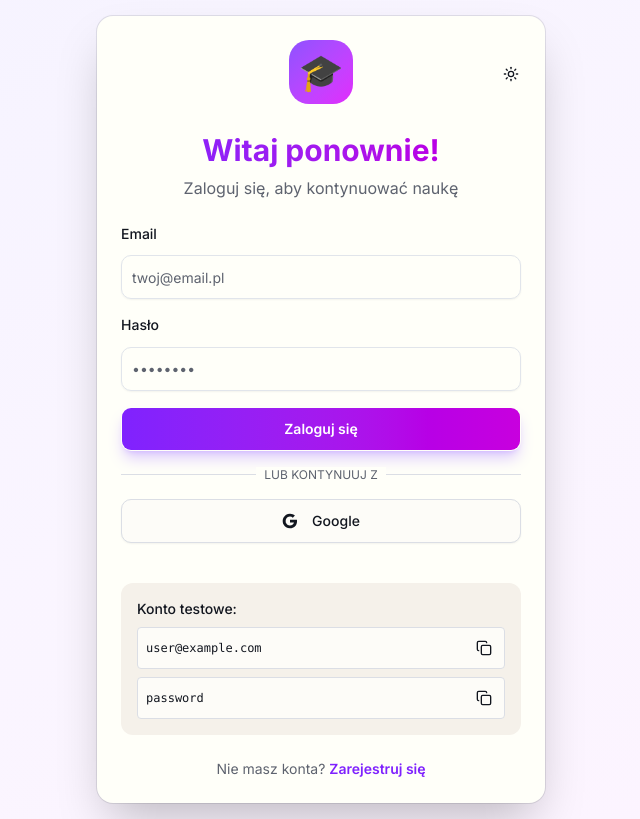
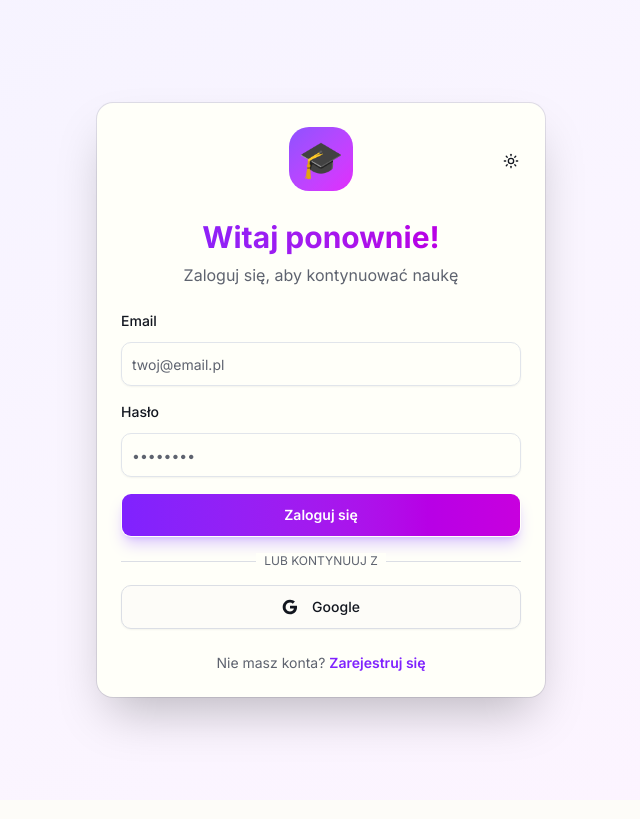
Before and after one commit to AleksanderOne/flashcards-app, a Next.js app: page /login in a window 1280 px wide. Shown: the whole page, without its empty margins (319-959 px from the left). Built offline with nearby package versions, Linux system fonts and the light colour scheme.

Commit message:
chore(auth): usunięcie danych konta testowego z ekranu logowania

```diff
--- a/app/(auth)/login/page.tsx
+++ b/app/(auth)/login/page.tsx
@@ -158,41 +158,7 @@ export default function LoginPage() {
                     </svg>
                     Google
                 </Button>
-                <div className="mt-6 rounded-lg bg-muted p-4 text-sm">
-                    <p className="font-medium mb-2">Konto testowe:</p>
-                    <div className="space-y-2">
-                        <div className="flex items-center justify-between gap-2 p-2 bg-background rounded border">
-                            <code className="text-xs">user@example.com</code>
-                            <Button
-                                variant="ghost"
-                                size="sm"
-                                className="h-6 w-6 p-0"
-                                onClick={() => {
-                                    navigator.clipboard.writeText('user@example.com');
-                                    setEmail('user@example.com');
-                                }}
-                                title="Kopiuj email"
-                            >
-                                <svg xmlns="http://www.w3.org/2000/svg" width="14" height="14" viewBox="0 0 24 24" fill="none" stroke="currentColor" strokeWidth="2" strokeLinecap="round" strokeLinejoin="round" className="lucide lucide-copy"><rect width="14" height="14" x="8" y="8" rx="2" ry="2" /><path d="M4 16c-1.1 0-2-.9-2-2V4c0-1.1.9-2 2-2h10c1.1 0 2 .9 2 2" /></svg>
-                            </Button>
-                        </div>
-                        <div className="flex items-center justify-between gap-2 p-2 bg-background rounded border">
-                            <code className="text-xs">password</code>
-                            <Button
-                                variant="ghost"
-                                size="sm"
-                                className="h-6 w-6 p-0"
-                                onClick={() => {
-                                    navigator.clipboard.writeText('password');
-                                    setPassword('password');
-                                }}
-                                title="Kopiuj hasło"
-                            >
-                                <svg xmlns="http://www.w3.org/2000/svg" width="14" height="14" viewBox="0 0 24 24" fill="none" stroke="currentColor" strokeWidth="2" strokeLinecap="round" strokeLinejoin="round" className="lucide lucide-copy"><rect width="14" height="14" x="8" y="8" rx="2" ry="2" /><path d="M4 16c-1.1 0-2-.9-2-2V4c0-1.1.9-2 2-2h10c1.1 0 2 .9 2 2" /></svg>
-                            </Button>
-                        </div>
-                    </div>
-                </div>
+
             </CardContent>
 
             <CardFooter className="flex flex-col space-y-4">
```
